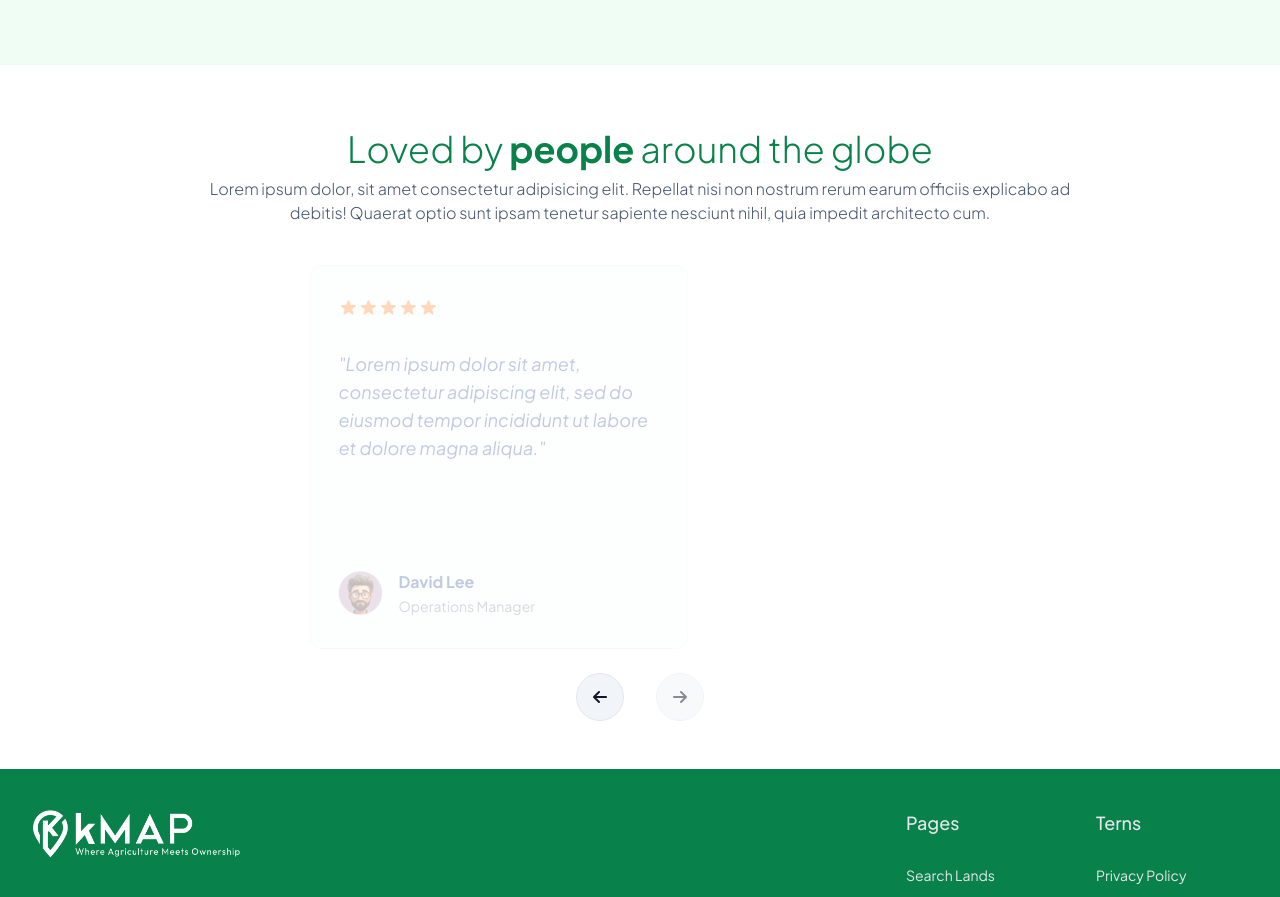
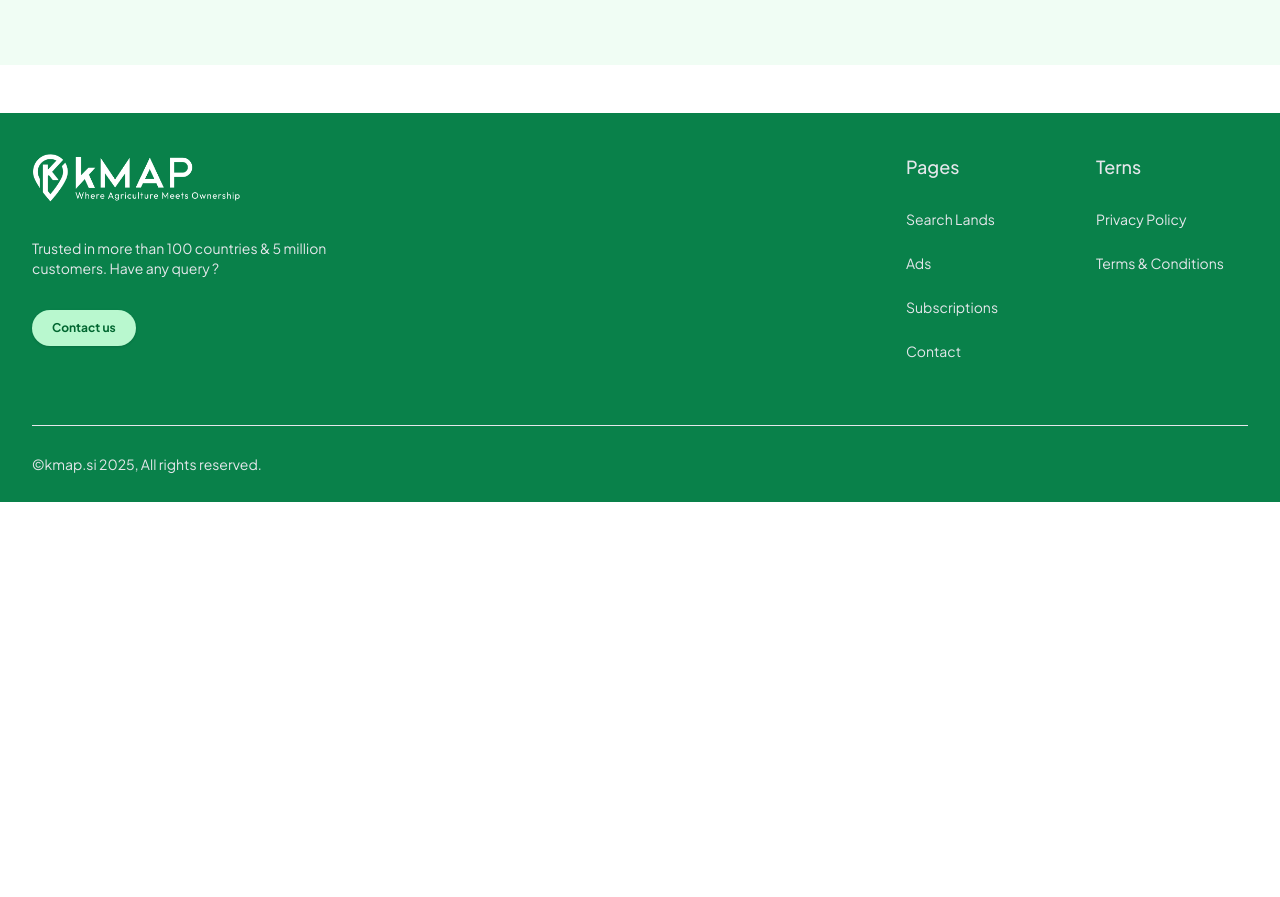
Before and after one commit to Synaptrix-Dev/FV04-KMap, a React (Vite) app in the folder client/: page / in a window 1280 px wide. Shown: the part 2167-3064 px from the top of the page. After the commit the page ends 2669 px from the top, so only its background shows below. Built offline with nearby package versions, Linux system fonts and the light colour scheme; some icons are missing; a web font is replaced by a local one.

Commit message:
Update HomeContainer.jsx

```diff
--- a/client/src/pages/Home/HomeContainer.jsx
+++ b/client/src/pages/Home/HomeContainer.jsx
@@ -18,7 +18,7 @@ function HomeContainer() {
             <Features />
             <AboutUs />
             <Stats />
-            <Testimonial />
+            {/* <Testimonial /> */}
         </div>
     )
 }
```
